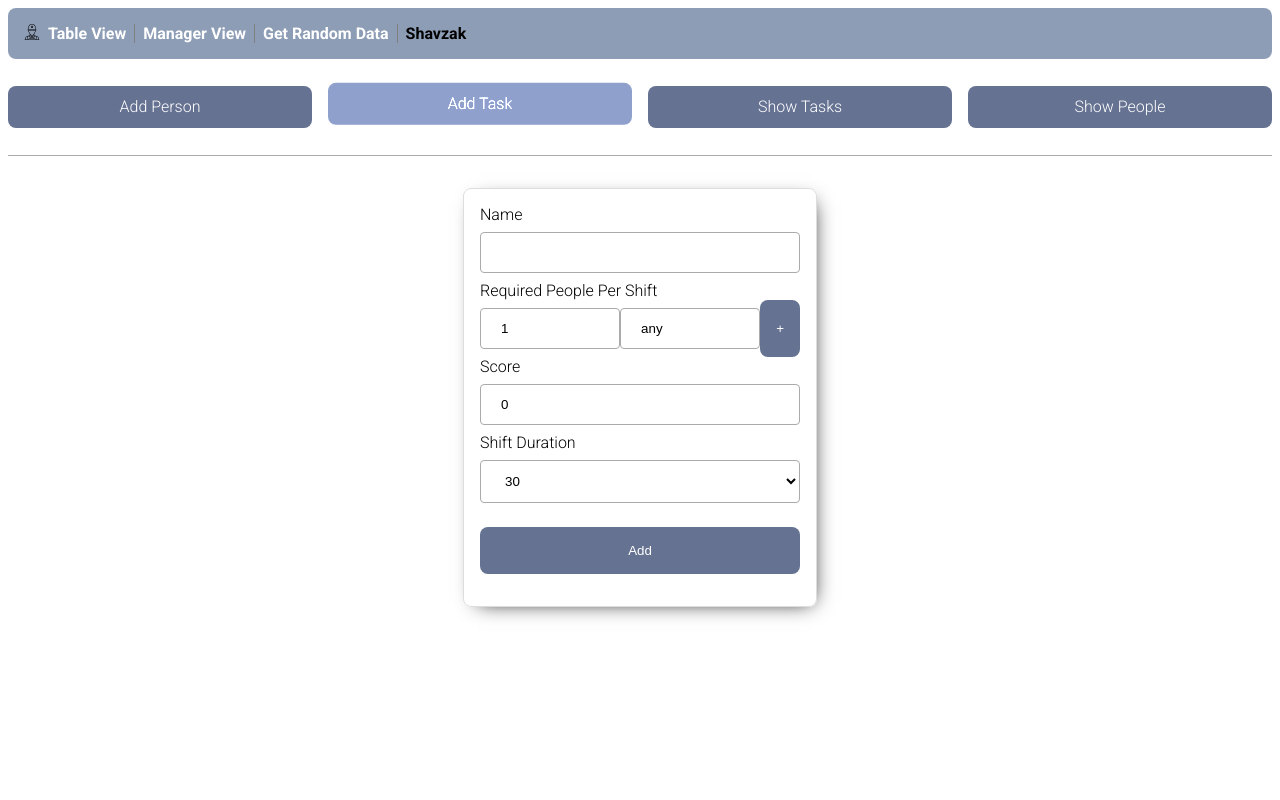
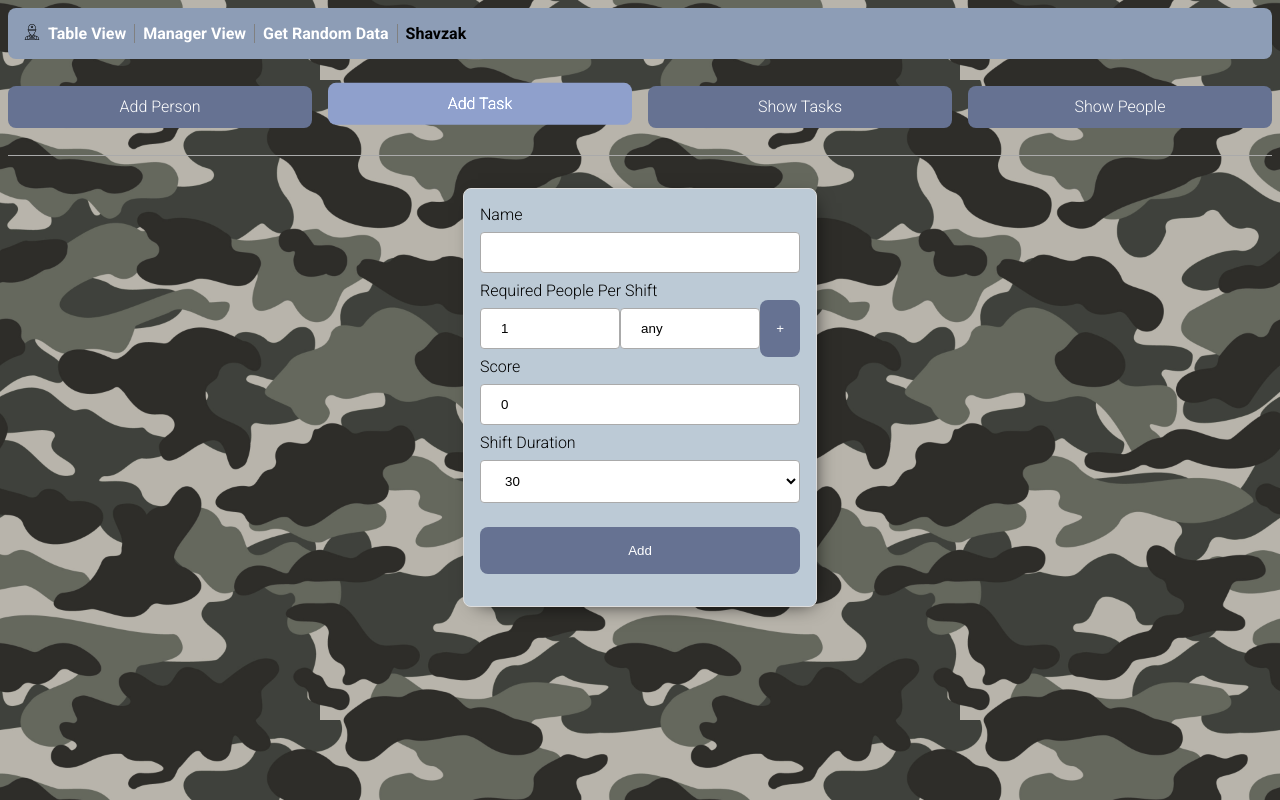
Before and after one commit to yuval-herman/shavazak, a React (Create React App) app in the folder client/: page /tablemanager/addtask in a window 1280 px wide. Built offline with nearby package versions, Linux system fonts and the light colour scheme.

Commit message:
added background image

```diff
--- a/client/src/components/DetailsList/DetailsList.module.scss
+++ b/client/src/components/DetailsList/DetailsList.module.scss
@@ -3,8 +3,10 @@
 	margin: auto;
 	min-width: 30%;
 	details {
+		margin: 0.1rem;
+		background-color: base.$light;
 		border: 1px solid #aaa;
-		border-radius: 0.3rem;
+		border-radius: 1rem;
 		padding: 0.5em 0.5em 0;
 		summary {
 			font-weight: bold;
--- a/client/src/style/form.scss
+++ b/client/src/style/form.scss
@@ -1,6 +1,7 @@
 @use "base";
 .main {
 	@extend %box;
+	background-color: base.$light;
 	border: solid #ddd 1px;
 	border-radius: 0.5rem;
 	padding: 1rem;
--- a/client/src/style/main.scss
+++ b/client/src/style/main.scss
@@ -1,7 +1,12 @@
+@use "./base";
 @import url("https://fonts.googleapis.com/css2?family=Roboto:wght@300;700&display=swap");
 
 :root {
 	font-family: "Roboto", sans-serif;
+}
+
+body {
+	background: center/50% url("../media/images/camouflage\ seamless.jpg") fixed;
 }
 
 * {
```
Also changed, not shown: client/src/media/images/camouflage seamless.jpg (added).
